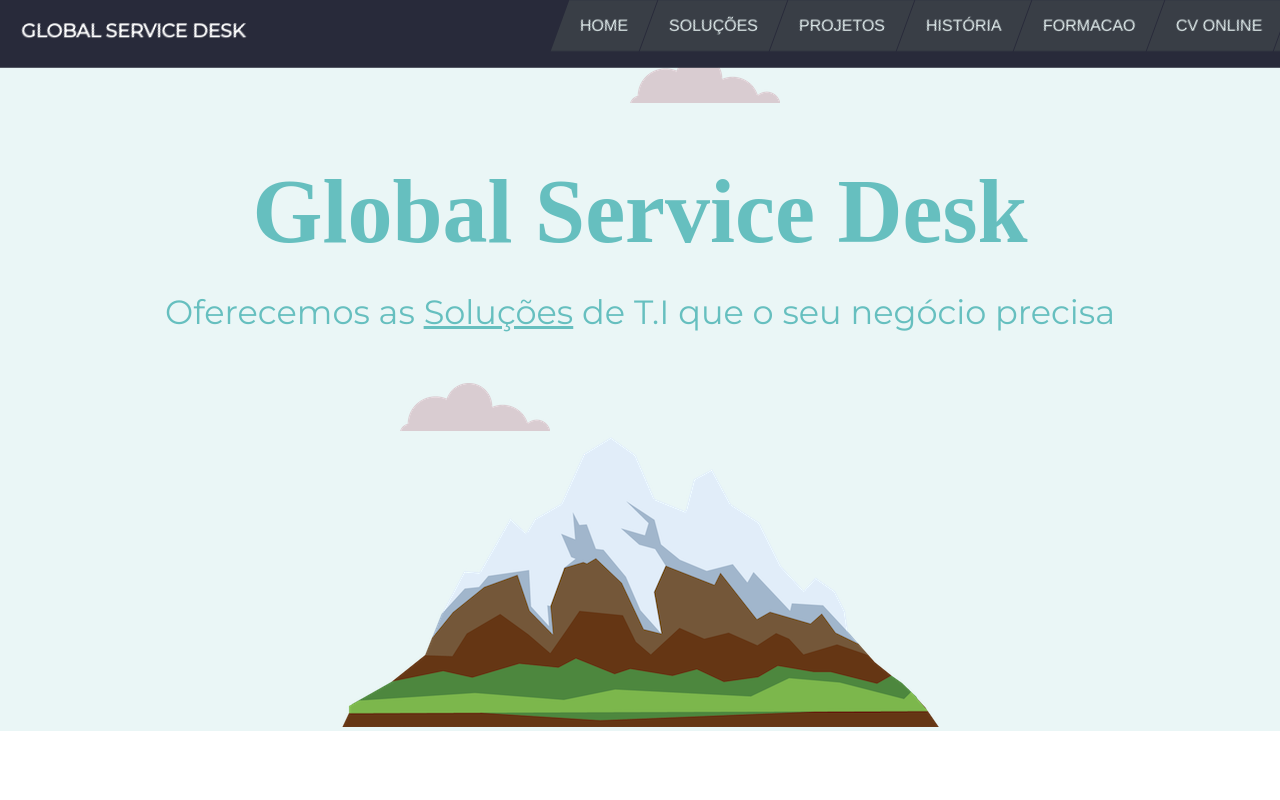
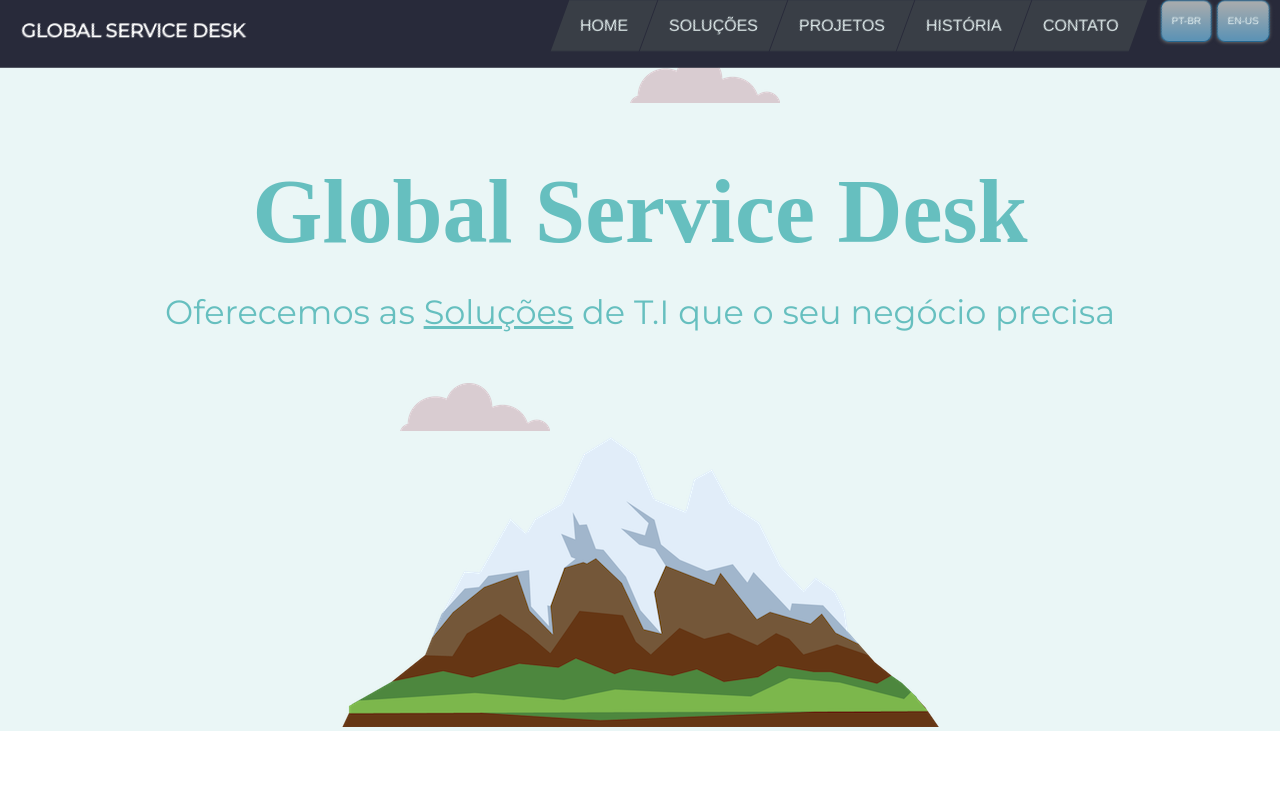
Before and after one commit to edernonato/gsd_website, a plain HTML site: page pt-br.html in a window 1280 px wide. Shown: the top 800 px of the page. Drawn offline with Linux system fonts and the light colour scheme.

```diff
--- a/pt-br.html
+++ b/pt-br.html
@@ -39,12 +39,6 @@
                         </button></li>
                     <li><button class="top-bar-btn" onclick="location.href='#programming'">
                             <p>HISTÓRIA</p>
-                        </button></li>
-                    <li><button class="top-bar-btn" onclick="location.href='#education_skill_row'">
-                            <p>FORMACAO</p>
-                        </button></li>
-                    <li><button class="top-bar-btn" onclick="location.href='https://edernonato.github.io/cv'">
-                            <p>CV ONLINE</p>
                         </button></li>
                     <li><button class="top-bar-btn" onclick="location.href='#contact'">
                             <p>CONTATO</p>
```
